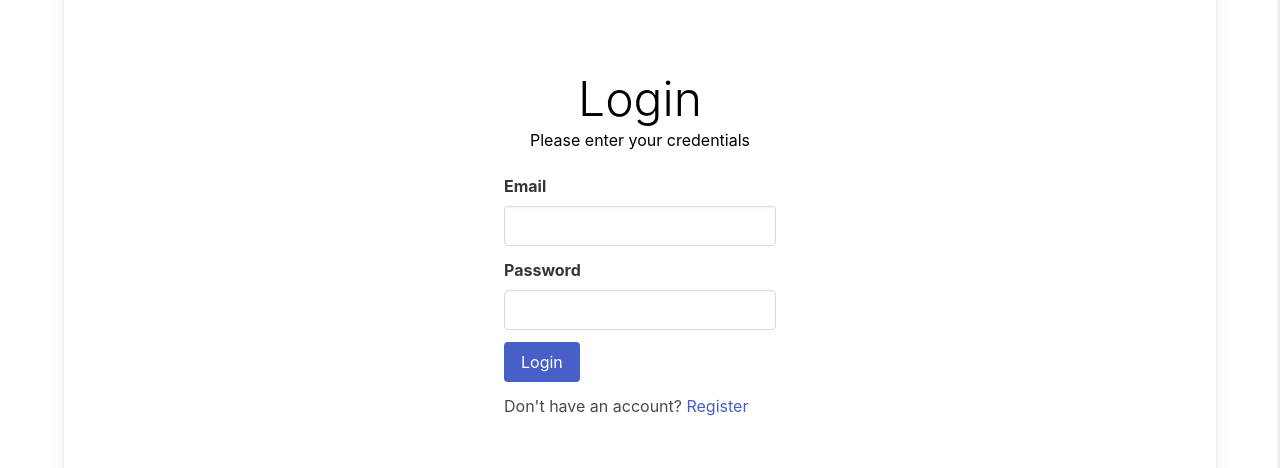
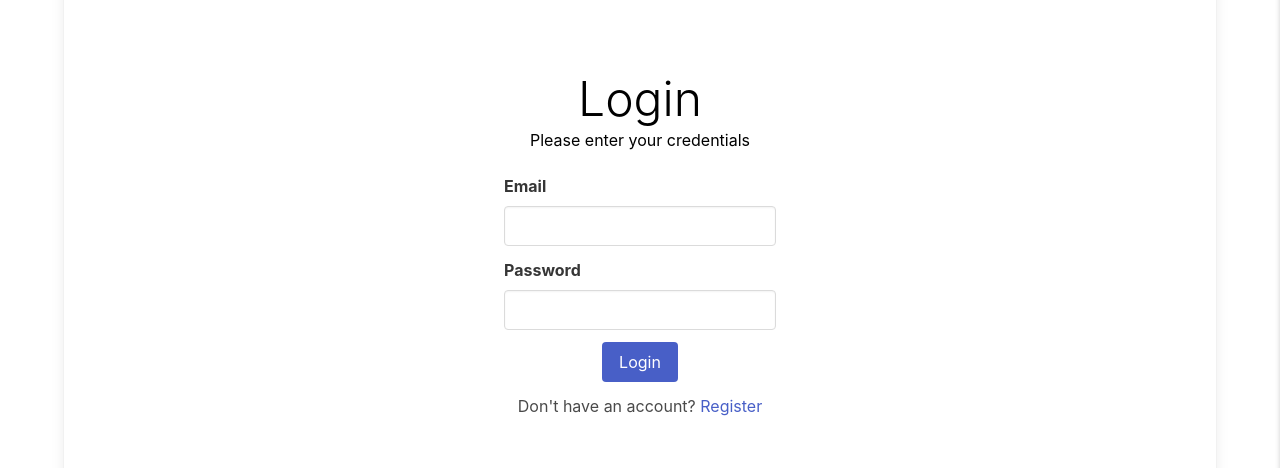
Before and after one commit to JorgeCruz39/Final_Web, a Vue app in the folder client/: page /login in a window 1280 px wide. Shown: the part 212-680 px from the top of the page. Built offline with nearby package versions, Linux system fonts and the light colour scheme.

Commit message:
Erased Most Unused Files Need To rename them I was

```diff
--- a/client/src/views/Login.vue
+++ b/client/src/views/Login.vue
@@ -33,8 +33,8 @@ function login() {
  </script>
 
  <template>
-     <div class="box" v-if="session.user == null" >
-        <div class="form">
+     <div v-if="session.user == null" >
+        <div class="form box">
 
             <h1 class="title">Login</h1>
             <h2 class="subtitle">Please enter your credentials</h2>
@@ -83,22 +83,23 @@ function login() {
      text-align: center;
      color: black;
 
+
  }
  .subtitle{
      color: black;
      font-size: 16px;
      line-height: 1.2;
      text-align: center;
+        margin-bottom: 1rem;
+
  }
 
  .box{
-        background-color: transparent;
         height: 100vh;
-        display: flex;
+            display: flex;
         justify-content: center;
         align-items: center;
-
-
+        flex-direction: column;
  }
 
  .notLoggedin{
```
